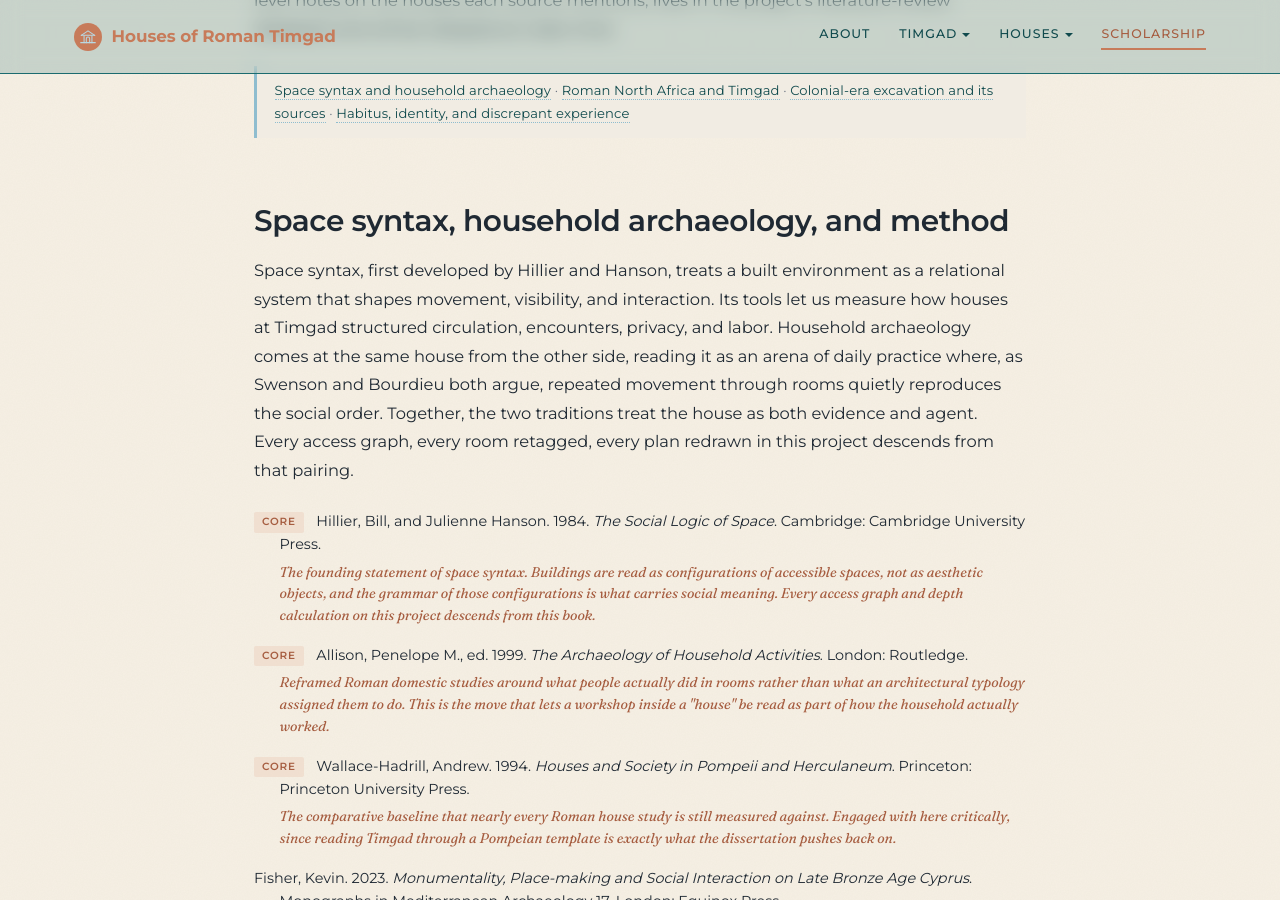
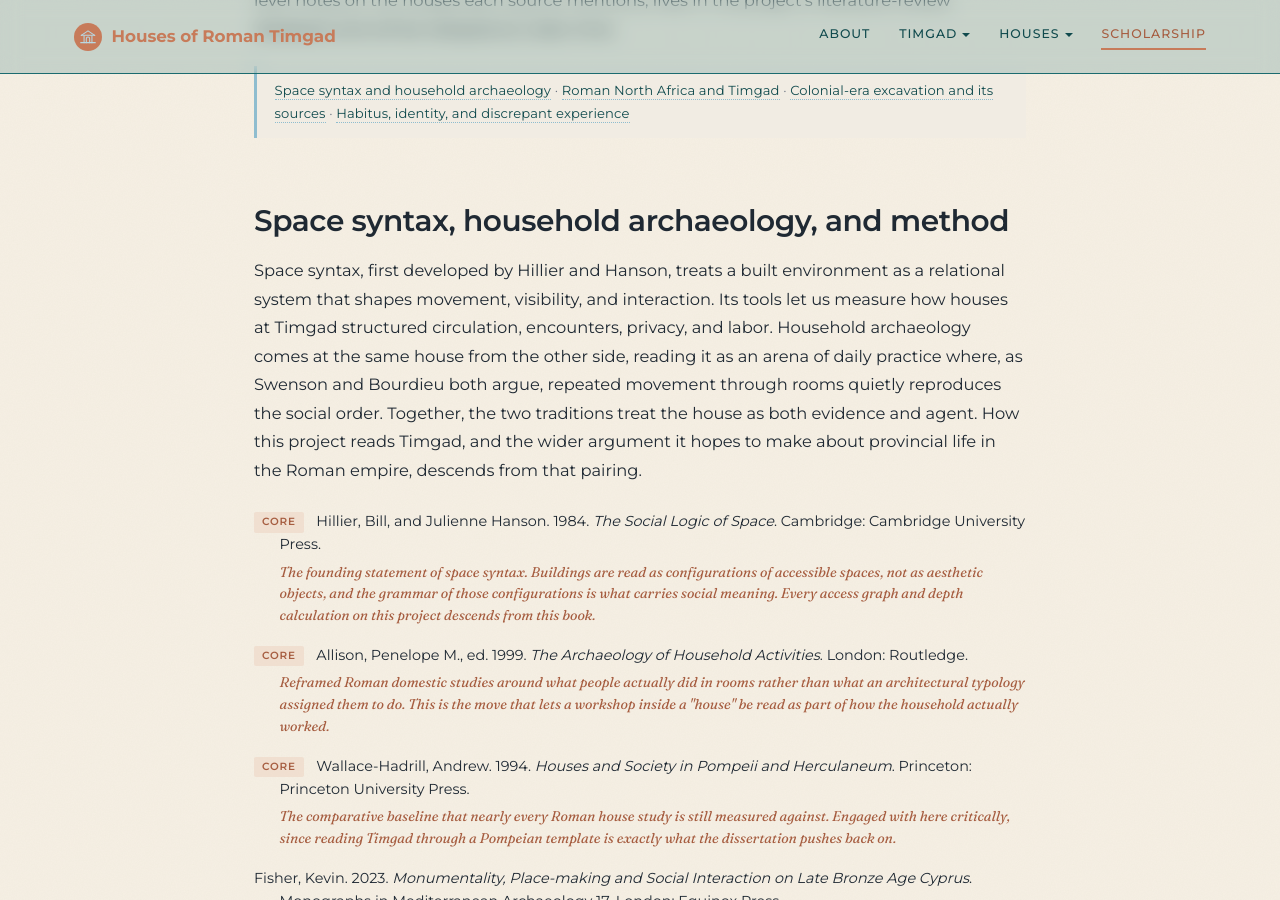
Before and after one commit to kimedher/timgadhouses, a Jekyll site: the page built from scholarship.md, in a window 1280 px wide and 900 px high, scrolled down 602 px. Built offline with Jekyll 4.4.1, drawn with Linux system fonts in a browser that asks for light colours.

Commit message:
Broaden closing line of space syntax intro

```diff
--- a/scholarship.md
+++ b/scholarship.md
@@ -19,7 +19,7 @@ Where a work is a core source for this project, a short italicized note follows
 
 ## Space syntax, household archaeology, and method
 
-Space syntax, first developed by Hillier and Hanson, treats a built environment as a relational system that shapes movement, visibility, and interaction. Its tools let us measure how houses at Timgad structured circulation, encounters, privacy, and labor. Household archaeology comes at the same house from the other side, reading it as an arena of daily practice where, as Swenson and Bourdieu both argue, repeated movement through rooms quietly reproduces the social order. Together, the two traditions treat the house as both evidence and agent. Every access graph, every room retagged, every plan redrawn in this project descends from that pairing.
+Space syntax, first developed by Hillier and Hanson, treats a built environment as a relational system that shapes movement, visibility, and interaction. Its tools let us measure how houses at Timgad structured circulation, encounters, privacy, and labor. Household archaeology comes at the same house from the other side, reading it as an arena of daily practice where, as Swenson and Bourdieu both argue, repeated movement through rooms quietly reproduces the social order. Together, the two traditions treat the house as both evidence and agent. How this project reads Timgad, and the wider argument it hopes to make about provincial life in the Roman empire, descends from that pairing.
 
 <div class="biblio">
 
```
